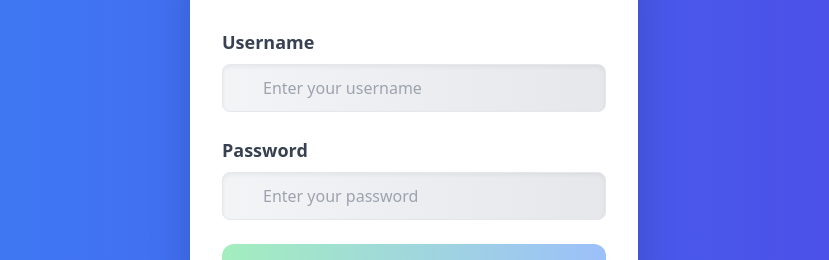
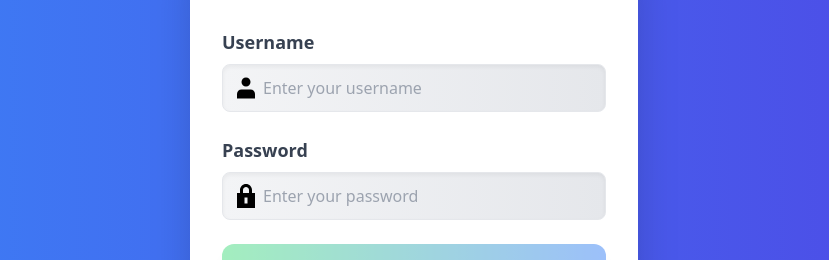
Before and after one commit to Nopathee/INT221-frontend, a Vue app: page / in a window 1280 px wide. Shown: the part 276-536 px from the top of the page, without its empty margins (226-1055 px from the left). Built offline with nearby package versions, Linux system fonts and the light colour scheme.

Commit message:
edituilogin

```diff
--- a/src/components/release_2/Login.vue
+++ b/src/components/release_2/Login.vue
@@ -43,58 +43,42 @@
 
 <template>
   <section class="bg-gradient-to-r from-blue-500 to-indigo-600 min-h-screen flex items-center justify-center">
-    <div v-if="error"
-      class="bg-red-100 border border-red-400 text-red-700 px-4 py-3 rounded relative mb-4 shadow-lg transition-opacity duration-500"
-      role="alert">
-      <strong class="font-bold">Error:</strong>
-      <span class="block sm:inline">Username or Password is incorrect.</span>
-      <button @click="error = false" class="absolute top-0 right-0 p-2 text-red-500">
-        <i class="fas fa-times"></i>
-      </button>
-    </div>
     <div
       class="w-full max-w-md p-8 space-y-8 bg-white rounded-3xl shadow-2xl transform hover:scale-105 transition duration-500">
       <h2 class="text-4xl font-extrabold text-center text-gray-900 mb-4">Login</h2>
       <form class="space-y-6">
         <div>
           <label for="username" class="block text-lg font-semibold text-gray-700 mb-2">Username</label>
-          <div class="relative group">
-            <!-- ไอคอน Font Awesome -->
-            <span
-              class="absolute left-3 top-3 text-gray-400 transition-all duration-300 group-focus:-translate-y-1 group-hover:-translate-y-1">
+          <div class="relative">
+            <span class="absolute left-3 top-3 text-gray-400">
               <i class="fas fa-user"></i>
             </span>
-            <!-- ไอคอนรูปภาพ -->
-            <span
-              class="absolute inset-y-0 left-3 flex items-center transition-all duration-300 group-focus:-translate-y-1 group-hover:-translate-y-1">
+            <span class="absolute inset-y-0 left-3 flex items-center">
               <img src="../icon/user-svgrepo-com.svg" alt="User Icon" class="h-6 w-6" />
             </span>
             <input type="text" id="username" v-model="userName" placeholder="Enter your username"
-              class="pl-10 w-full h-12 text-base border rounded-lg shadow-inner bg-gradient-to-r from-gray-100 to-gray-200 hover:shadow-lg transform hover:-translate-y-1 focus:ring-2 focus:ring-green-300 transition-all duration-300 itbkk-username"
+              class="pl-10 w-full h-12 text-base border rounded-lg shadow-inner bg-gradient-to-r from-gray-100 to-gray-200 focus:ring-2 focus:ring-green-300 transition-all duration-300"
               required />
           </div>
         </div>
+
         <div>
           <label for="password" class="block text-lg font-semibold text-gray-700 mb-2">Password</label>
-          <div class="relative group">
-            <!-- ไอคอน Font Awesome -->
-            <span
-              class="absolute left-3 top-3 text-gray-400 transition-all duration-300 group-focus:-translate-y-1 group-hover:-translate-y-1">
+          <div class="relative">
+            <span class="absolute left-3 top-3 text-gray-400">
               <i class="fas fa-lock"></i>
             </span>
-            <!-- ไอคอนรูปภาพ -->
-            <span
-              class="absolute inset-y-0 left-3 flex items-center transition-all duration-300 group-focus:-translate-y-1 group-hover:-translate-y-1">
+            <span class="absolute inset-y-0 left-3 flex items-center">
               <img src="../icon/lock-closed-svgrepo-com.svg" alt="lock Icon" class="h-6 w-6" />
             </span>
-
             <input type="password" id="password" v-model="password" placeholder="Enter your password"
-              class="pl-10 w-full h-12 text-base border rounded-lg shadow-inner bg-gradient-to-r from-gray-100 to-gray-200 hover:shadow-lg transform hover:-translate-y-1 focus:ring-2 focus:ring-green-300 transition-all duration-300 itbkk-password"
+              class="pl-10 w-full h-12 text-base border rounded-lg shadow-inner bg-gradient-to-r from-gray-100 to-gray-200 focus:ring-2 focus:ring-green-300 transition-all duration-300"
               required />
           </div>
         </div>
+
         <button :disabled="isLoginDisabled" @click.prevent="handlerLogin"
-          class="w-full py-3 bg-gradient-to-r from-green-400 to-blue-500 text-white font-semibold rounded-xl shadow-lg hover:shadow-2xl transform hover:scale-105 transition duration-300 disabled:opacity-50 itbkk-button-signin">
+          class="w-full py-3 bg-gradient-to-r from-green-400 to-blue-500 text-white font-semibold rounded-xl shadow-lg hover:shadow-2xl transform hover:scale-105 transition duration-300 disabled:opacity-50">
           Sign in
         </button>
       </form>
@@ -102,4 +86,5 @@
   </section>
 </template>
 
+
 <style scoped></style>
```
